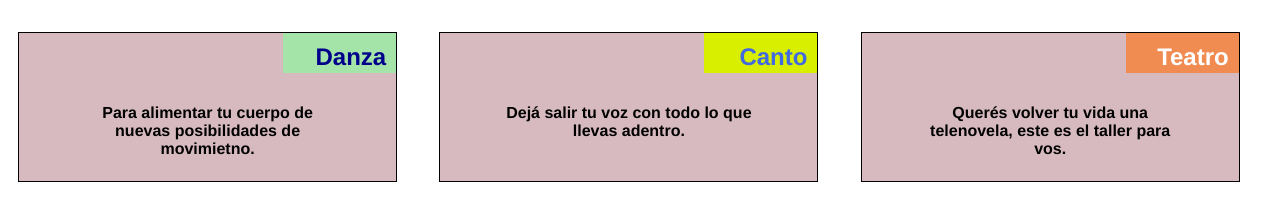
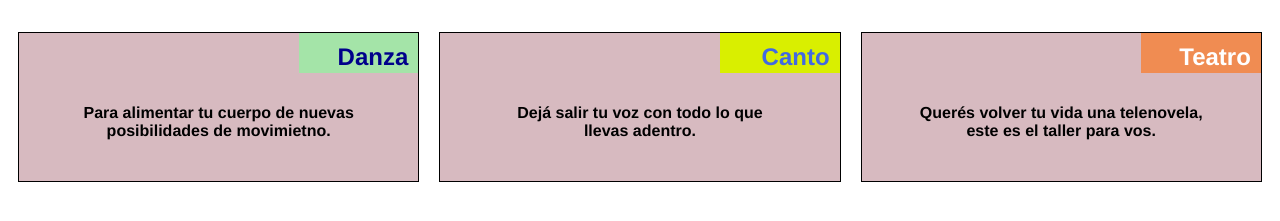
Before and after one commit to tuxmica/Coursera, a plain HTML site: page module2-solution/index.html in a window 1280 px wide. Shown: the part 61-282 px from the top of the page. Drawn offline with Linux system fonts and the light colour scheme.

Commit message:
solucion box #p3

```diff
--- a/module2-solution/css/style.css
+++ b/module2-solution/css/style.css
@@ -20,7 +20,6 @@ h1 {
 div.box {
   border: 1px solid black;
   background-color: #D7BAC0;
-  width: 90%;
   height: 150px;
   margin: 10px;
   padding: 55px;
@@ -28,13 +27,10 @@ div.box {
   font-weight: 900;
   color: black;
   text-align: center;
+  position: relative;
 
 }
 
-div {
-  position: relative;
-
-}
 
 
 #p1, #p2, #p3 {
```
